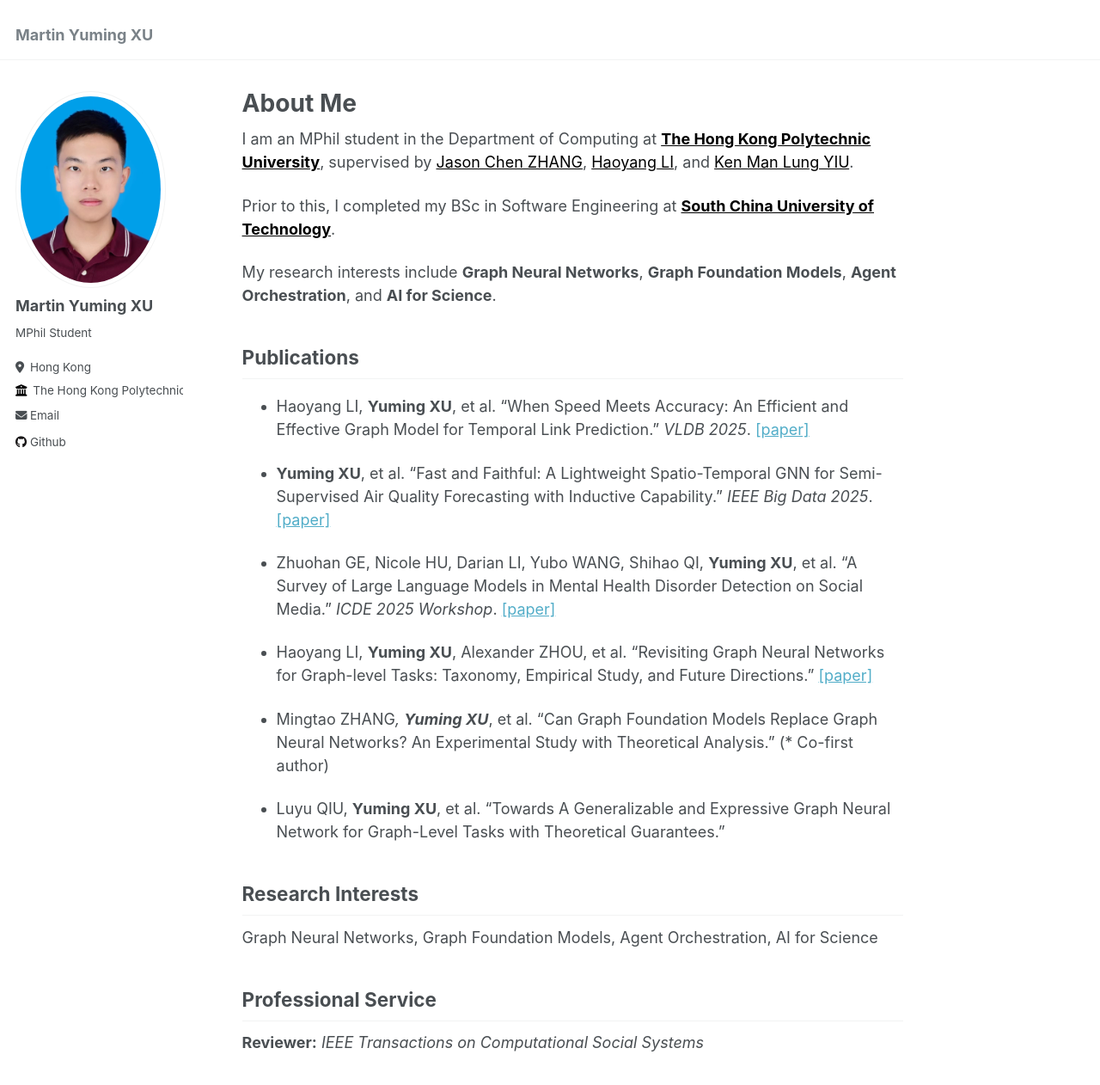
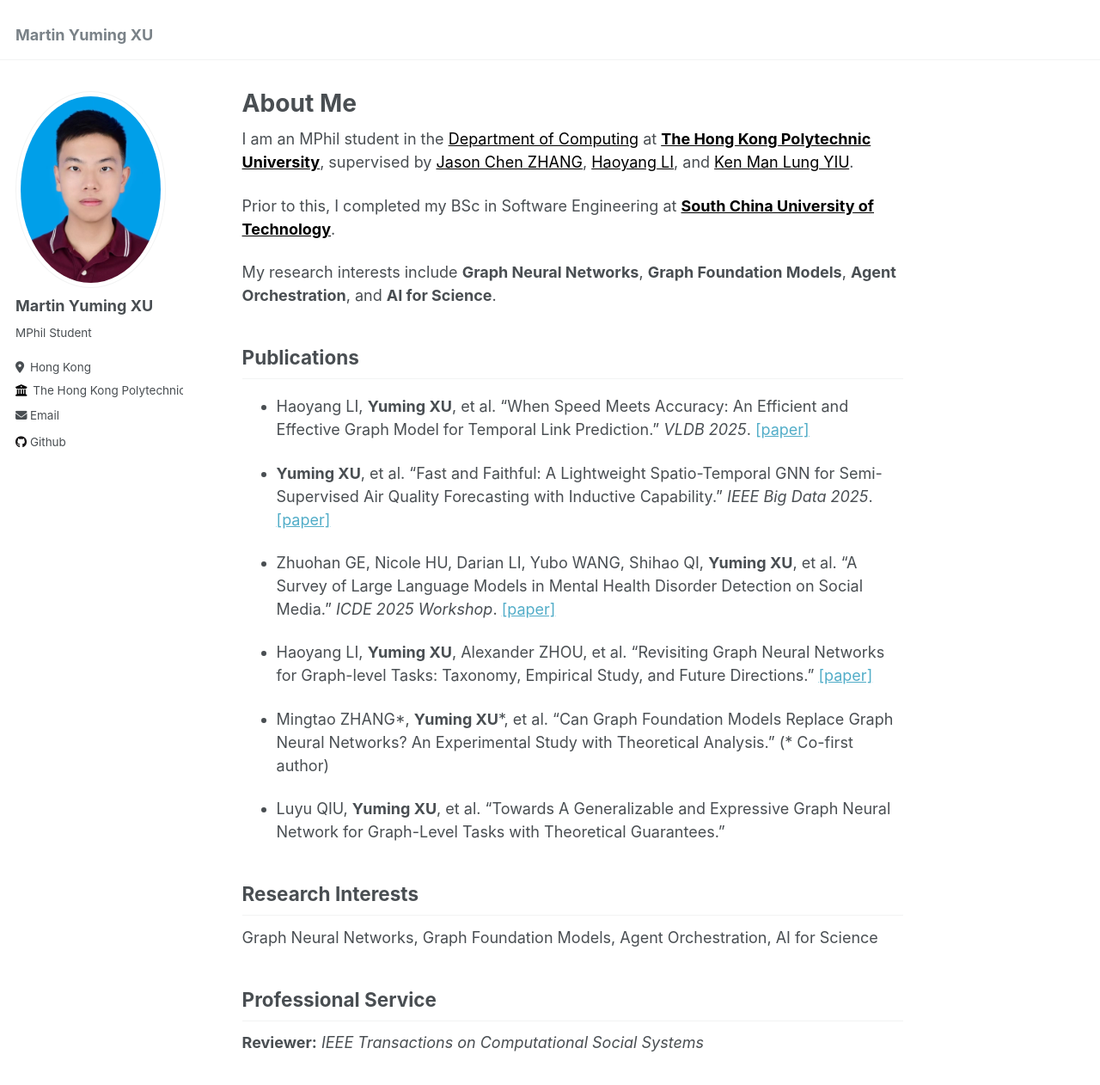
Before and after one commit to thebestFM/thebestFM.github.io, a Jekyll site: the page built from _pages/about.md, in a window 1280 px wide and 1400 px high. Shown: the top 1262 px of the window at 86% size. Built offline with Jekyll 4.4.1, drawn with Linux system fonts in a browser that asks for light colours.

Commit message:
"update"

```diff
--- a/_pages/about.md
+++ b/_pages/about.md
@@ -8,7 +8,7 @@ redirect_from:
   - /about.html
 ---
 
-I am an MPhil student in the Department of Computing at <a href="https://www.polyu.edu.hk/comp/" style="color: black; text-decoration: underline;"><strong>The Hong Kong Polytechnic University</strong></a>, supervised by <a href="https://www.polyu.edu.hk/comp/people/academic-staff/prof-zhang-chen-jason/" style="color: black; text-decoration: underline;">Jason Chen ZHANG</a>, <a href="https://refrainlhy.github.io/" style="color: black; text-decoration: underline;">Haoyang LI</a>, and <a href="https://www.polyu.edu.hk/comp/people/academic-staff/prof-yiu-man-lung-ken/" style="color: black; text-decoration: underline;">Ken Man Lung YIU</a>.
+I am an MPhil student in the <a href="https://www.polyu.edu.hk/comp/" style="color: black; text-decoration: underline;">Department of Computing</a> at <a href="https://www.polyu.edu.hk/comp/" style="color: black; text-decoration: underline;"><strong>The Hong Kong Polytechnic University</strong></a>, supervised by <a href="https://www.polyu.edu.hk/comp/people/academic-staff/prof-zhang-chen-jason/" style="color: black; text-decoration: underline;">Jason Chen ZHANG</a>, <a href="https://refrainlhy.github.io/" style="color: black; text-decoration: underline;">Haoyang LI</a>, and <a href="https://www.polyu.edu.hk/comp/people/academic-staff/prof-yiu-man-lung-ken/" style="color: black; text-decoration: underline;">Ken Man Lung YIU</a>.
 
 Prior to this, I completed my BSc in Software Engineering at <a href="https://www.scut.edu.cn/" style="color: black; text-decoration: underline;"><strong>South China University of Technology</strong></a>.
 
@@ -24,7 +24,7 @@ My research interests include **Graph Neural Networks**, **Graph Foundation Mode
 
 * Haoyang LI, <strong>Yuming XU</strong>, Alexander ZHOU, et al. "Revisiting Graph Neural Networks for Graph-level Tasks: Taxonomy, Empirical Study, and Future Directions." [[paper]](https://arxiv.org/abs/2501.00773v2)
 
-* Mingtao ZHANG*, <strong>Yuming XU</strong>*, et al. "Can Graph Foundation Models Replace Graph Neural Networks? An Experimental Study with Theoretical Analysis." (* Co-first author)
+* Mingtao ZHANG\*, <strong>Yuming XU</strong>\*, et al. "Can Graph Foundation Models Replace Graph Neural Networks? An Experimental Study with Theoretical Analysis." (\* Co-first author)
 
 * Luyu QIU, <strong>Yuming XU</strong>, et al. "Towards A Generalizable and Expressive Graph Neural Network for Graph-Level Tasks with Theoretical Guarantees."
 
```
